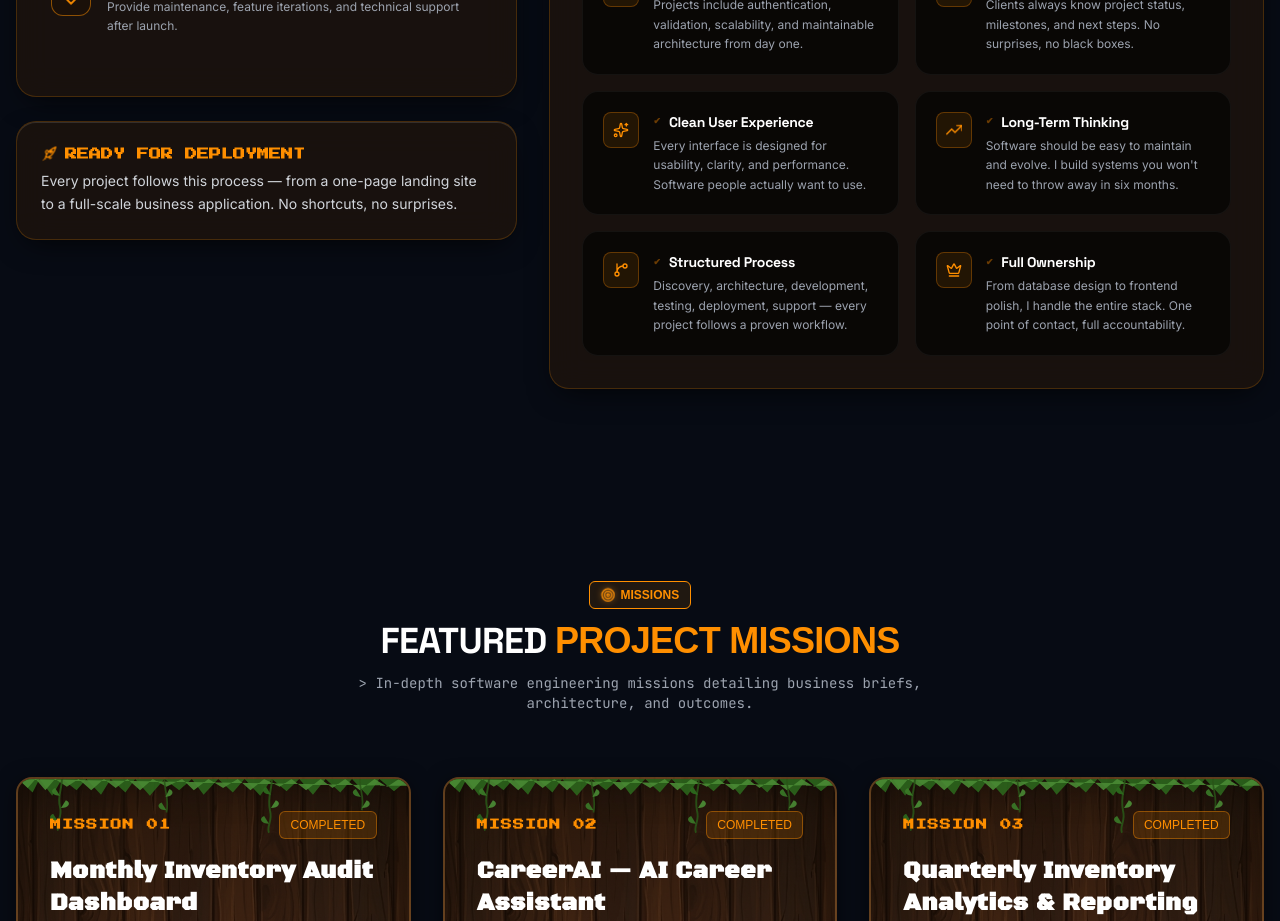
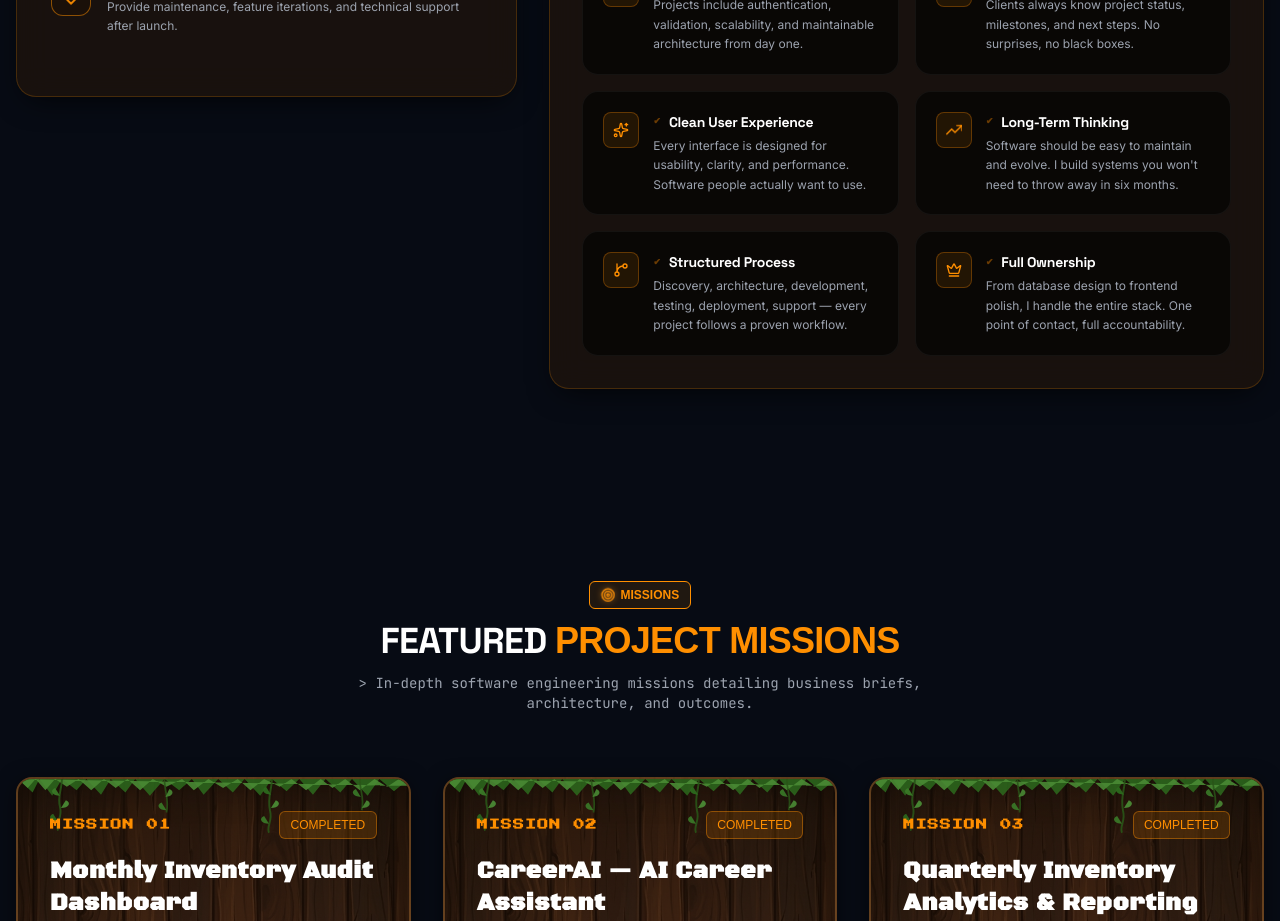
Before and after one commit to sufiyan078/portfolio, a React (Vite) app: page / in a window 1280 px wide. Shown: the part 1880-2801 px from the top of the page. Built offline with nearby package versions, Linux system fonts and the light colour scheme; a web font is replaced by a local one.

Commit message:
style: remove READY FOR DEPLOYMENT callout card from PlayerProfileSection

```diff
--- a/src/components/PlayerProfileSection.tsx
+++ b/src/components/PlayerProfileSection.tsx
@@ -191,16 +191,7 @@ export const PlayerProfileSection: React.FC = () => {
             </div>
           </div>
 
-          {/* Mission Callout */}
-          <div className="glass-panel p-6 border-l-4 border-l-[#FF8F00]">
-            <div className="flex items-center gap-2 text-xs font-mono text-[#FF8F00] mb-2 font-bold uppercase">
-              <AnimatedRocketIcon className="w-4 h-4" />
-              <span>READY FOR DEPLOYMENT</span>
-            </div>
-            <p className="text-sm text-gray-300 leading-relaxed font-sans">
-              Every project follows this process — from a one-page landing site to a full-scale business application. No shortcuts, no surprises.
-            </p>
-          </div>
+
         </div>
 
         {/* ═══ RIGHT COLUMN — Business Value + Why Clients Choose Me ═══ */}
```
